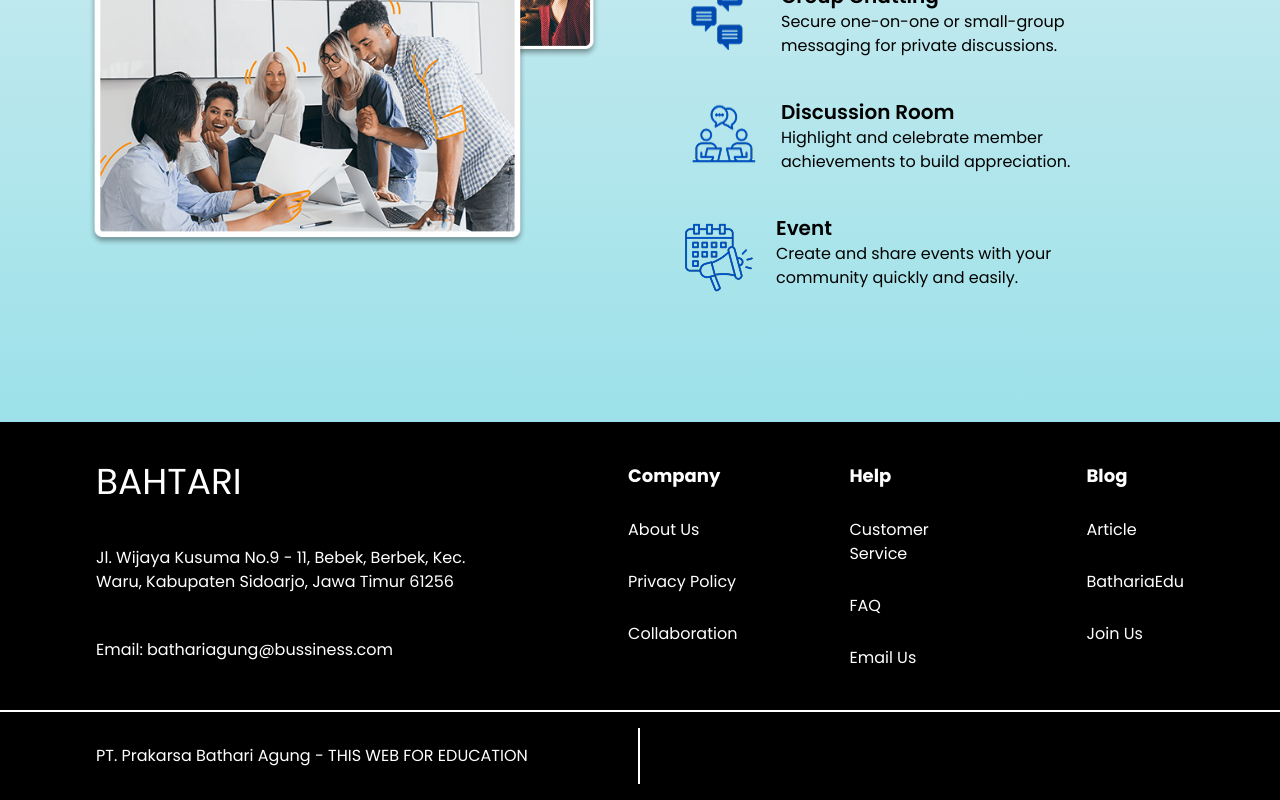
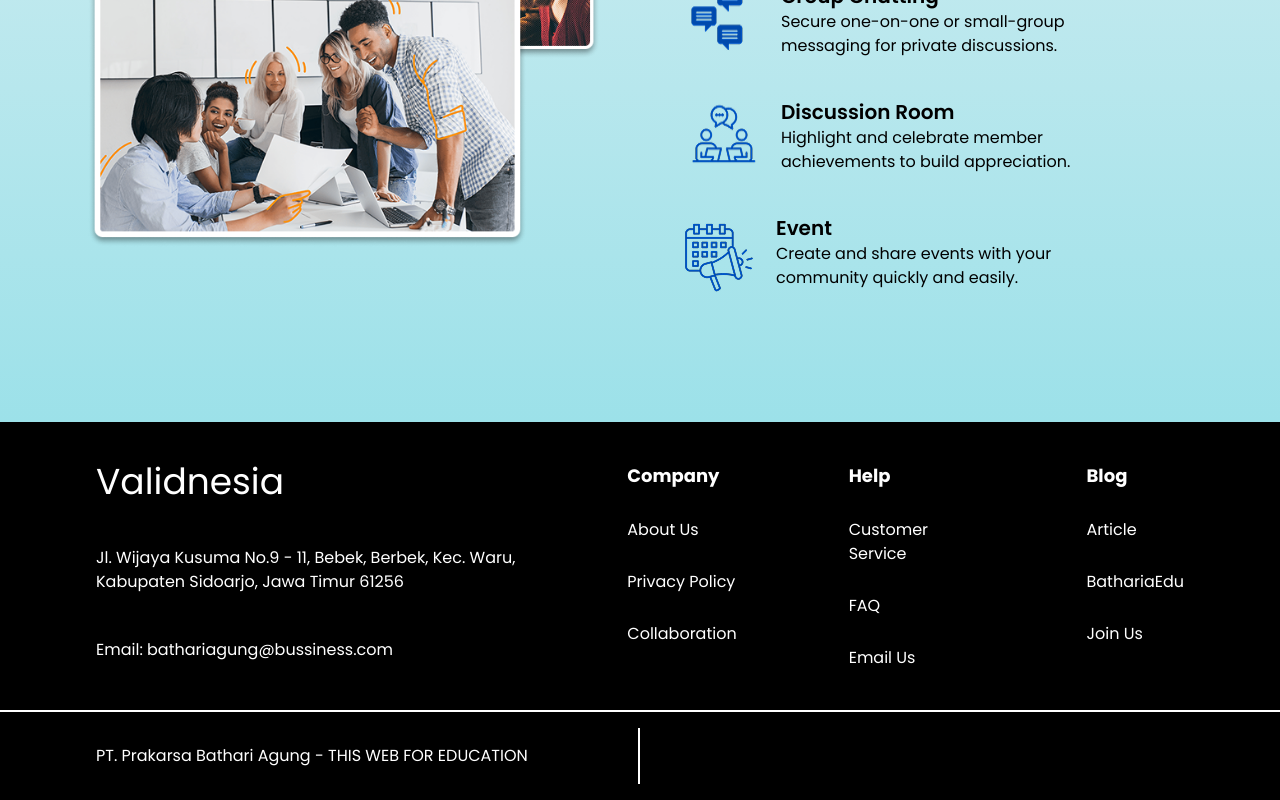
Before and after one commit to RIKO-FERNANDA-S/validnesia, a Next.js app: page / in a window 1280 px wide. Shown: the part 2248-3048 px from the top of the page. Built offline with nearby package versions, Linux system fonts and the light colour scheme.

Commit message:
percobaan commit buat wakatime

```diff
--- a/src/app/components/UI/footer.tsx
+++ b/src/app/components/UI/footer.tsx
@@ -6,9 +6,9 @@ import Link from 'next/link'
 function footer() {
   return (
     <main className='bg-black text-white'>
-      <article className='flex py-10 justify-center px-24 border-b-2 border-borderAAA'>
-        <div className='flex flex-col w-1/2 pr-32'>
-          <h1 className='text-4xl font-batharia'>BAHTARI</h1>
+      <article className='flex py-10 justify-center px-24 border-b-2 '>
+        <div className='flex flex-col w-1/2 pr-20'>
+          <h1 className='text-4xl font-batharia'>Validnesia</h1>
           <p className='my-11 text-base font-normal text-textFooter'>Jl. Wijaya Kusuma No.9 - 11, Bebek, Berbek, Kec. Waru, Kabupaten Sidoarjo, Jawa Timur 61256</p>
           <p className='text-base font-normal text-textFooter'>Email: bathariagung@bussiness.com</p>
         </div>
--- a/src/app/components/layouts/event.tsx
+++ b/src/app/components/layouts/feature.tsx
@@ -5,7 +5,7 @@ import Image from "next/image";
 
 import Link from "next/link";
 
-function flashSale() {
+function feature() {
   return (
     <main>
 
@@ -13,4 +13,4 @@ function flashSale() {
   );
 }
 
-export default flashSale;
+export default feature;
--- a/src/app/components/layouts/hero.tsx
+++ b/src/app/components/layouts/hero.tsx
@@ -4,7 +4,7 @@ import Image from "next/image";
 
 import About from "./about"
 import Discussion from "./discussion"
-import Event from "./event";
+import Feature from "./feature";
 
 import {motion} from "framer-motion"
 import VanilaTilt from "vanilla-tilt"
@@ -78,7 +78,7 @@ function Hero() {
 
         <About/>
         <Discussion/>
-        <Event/>
+        <Feature/>
 
     </div>
   );
```
